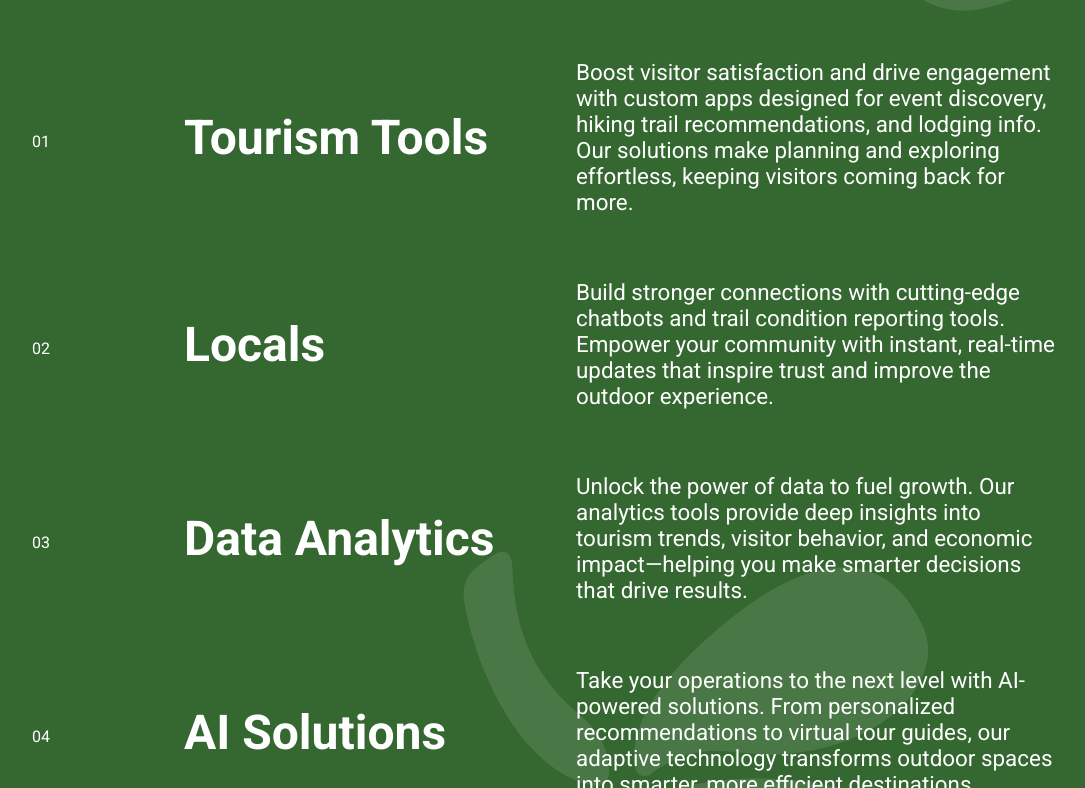
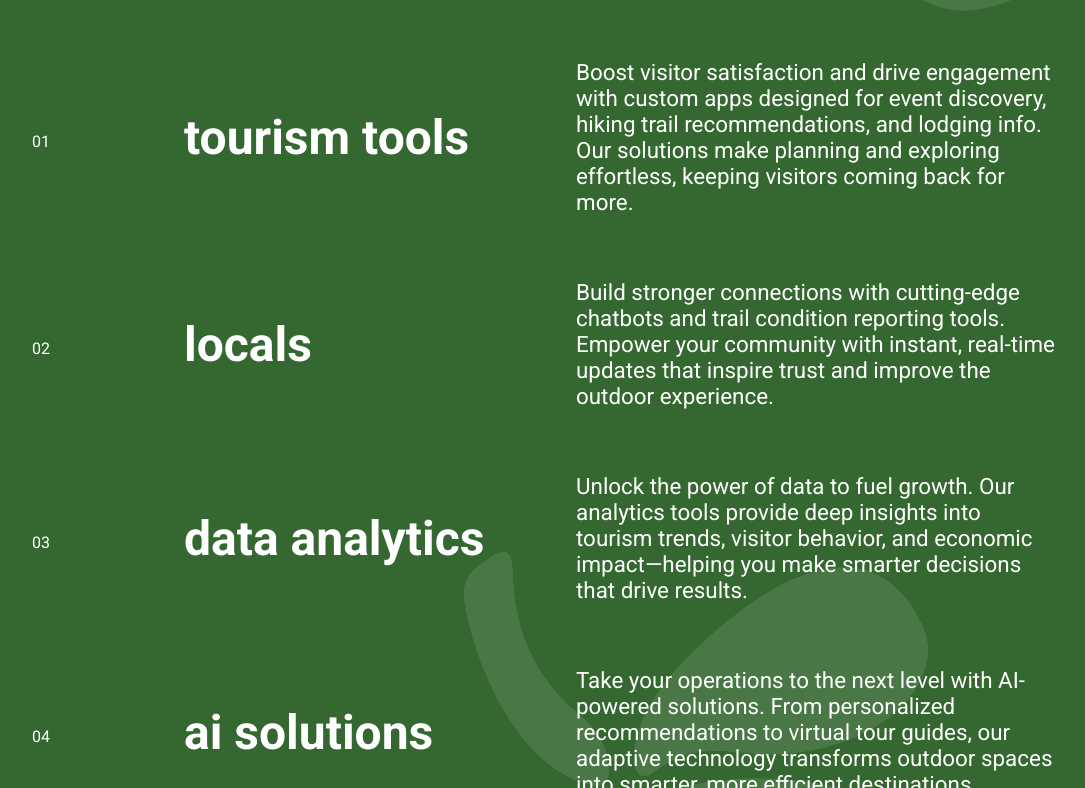
Before and after one commit to andrewjsauer/sauerapple-llc, a Next.js app: page / in a window 1280 px wide. Shown: the part 772-1560 px from the top of the page, without its empty margins (96-1181 px from the left). Built offline with nearby package versions, Linux system fonts and the light colour scheme.

Commit message:
Removed capitalizations

```diff
--- a/src/app/page.tsx
+++ b/src/app/page.tsx
@@ -37,7 +37,7 @@ export default function Home() {
           <div className={styles.projectItem}>
             <span>01</span>
             <div className={styles.projectLinkContainer}>
-              <h3 className={styles.projectTitle}>Tourism Tools</h3>
+              <h3 className={styles.projectTitle}>tourism tools</h3>
             </div>
             <p>
               Boost visitor satisfaction and drive engagement with custom apps
@@ -49,7 +49,7 @@ export default function Home() {
           <div className={styles.projectItem}>
             <span>02</span>
             <div className={styles.projectLinkContainer}>
-              <h3 className={styles.projectTitle}>Locals</h3>
+              <h3 className={styles.projectTitle}>locals</h3>
             </div>
             <p>
               Build stronger connections with cutting-edge chatbots and trail
@@ -61,7 +61,7 @@ export default function Home() {
           <div className={styles.projectItem}>
             <span>03</span>
             <div className={styles.projectLinkContainer}>
-              <h3 className={styles.projectTitle}>Data Analytics</h3>
+              <h3 className={styles.projectTitle}>data analytics</h3>
             </div>
             <p>
               Unlock the power of data to fuel growth. Our analytics tools
@@ -73,7 +73,7 @@ export default function Home() {
           <div className={styles.projectItem}>
             <span>04</span>
             <div className={styles.projectLinkContainer}>
-              <h3 className={styles.projectTitle}>AI Solutions</h3>
+              <h3 className={styles.projectTitle}>ai solutions</h3>
             </div>
             <p>
               Take your operations to the next level with AI-powered solutions.
```
